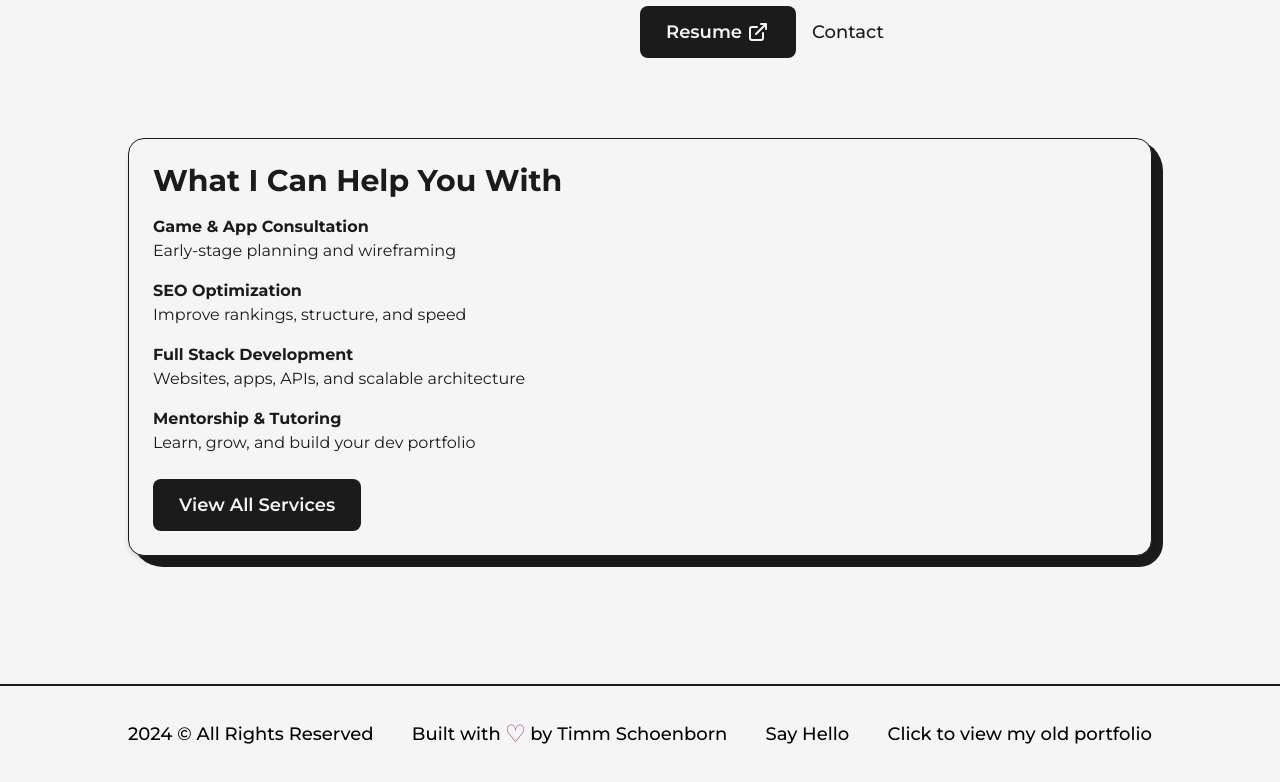
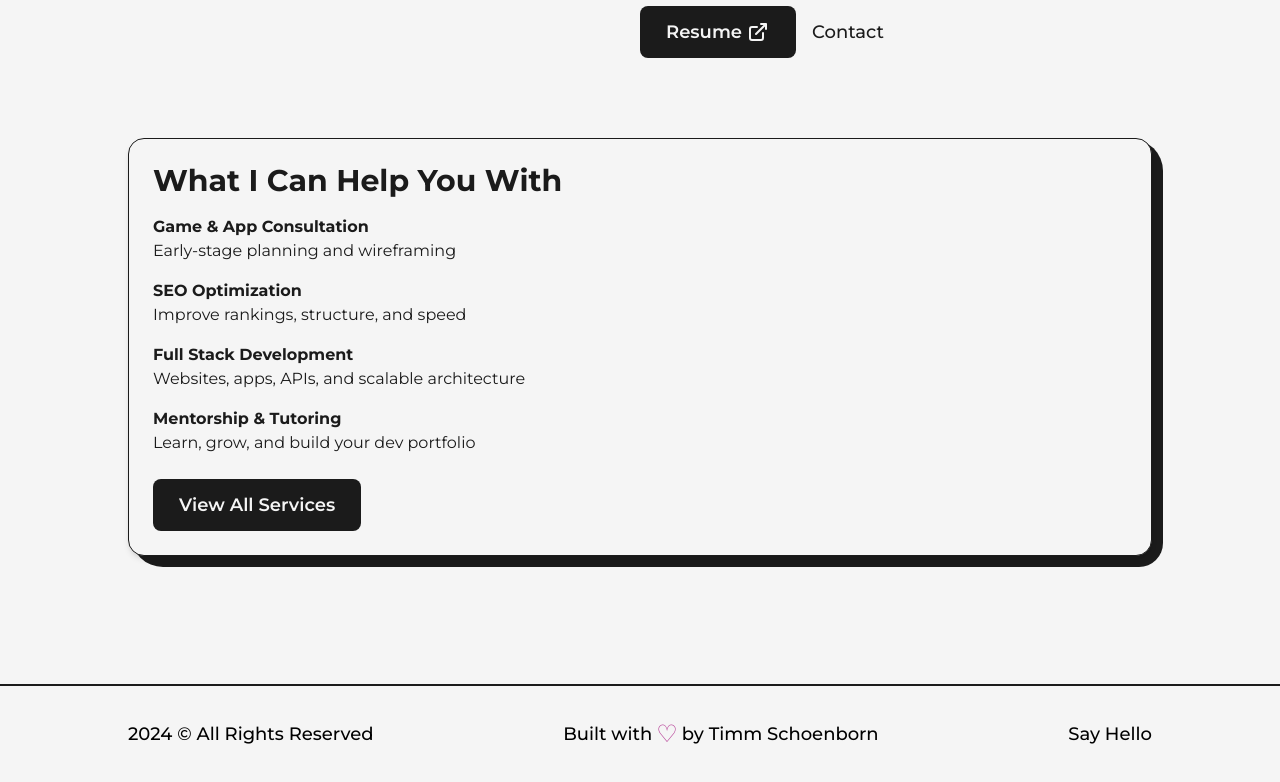
Before and after one commit to timmshinbone/portfolio, a Next.js app: page / in a window 1280 px wide. Shown: the part 542-1324 px from the top of the page. Built offline with nearby package versions, Linux system fonts and the light colour scheme.

Commit message:
Updates footer

```diff
--- a/src/components/Footer.jsx
+++ b/src/components/Footer.jsx
@@ -12,7 +12,7 @@ const Footer = () => {
                     <Link href='/' className='hover:underline hover:underline-offset-2' target={'_blank'}>Timm Schoenborn</Link>
                 </div>
                 <Link href='/' className='hover:underline hover:underline-offset-2' target={'_blank'}>Say Hello</Link>
-                <Link href='https://www.timmschoenborn.com/' className='hover:underline hover:underline-offset-2' target={'_blank'}>Click to view my old portfolio</Link>
+                {/* <Link href='https://www.timmschoenborn.com/' className='hover:underline hover:underline-offset-2' target={'_blank'}>Click to view my old portfolio</Link> */}
             </Layout>
         </footer>
     )
```
